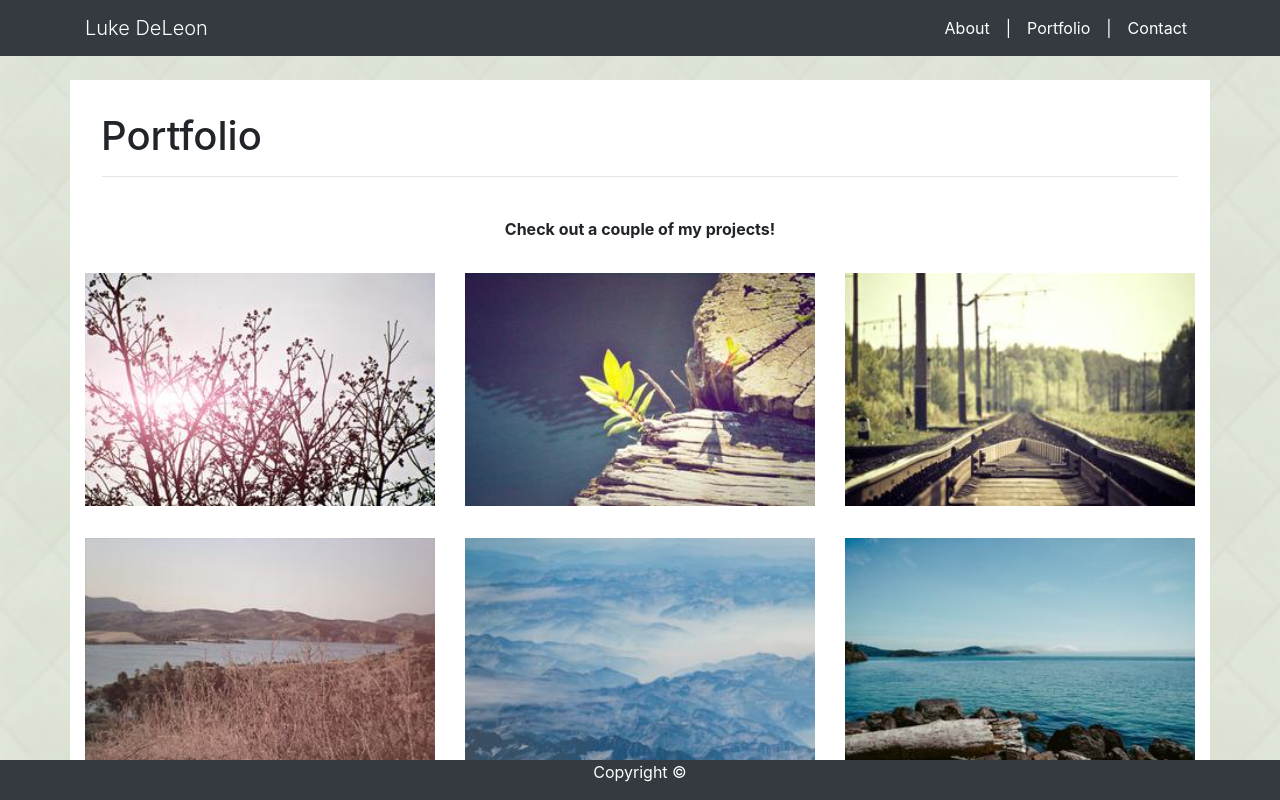
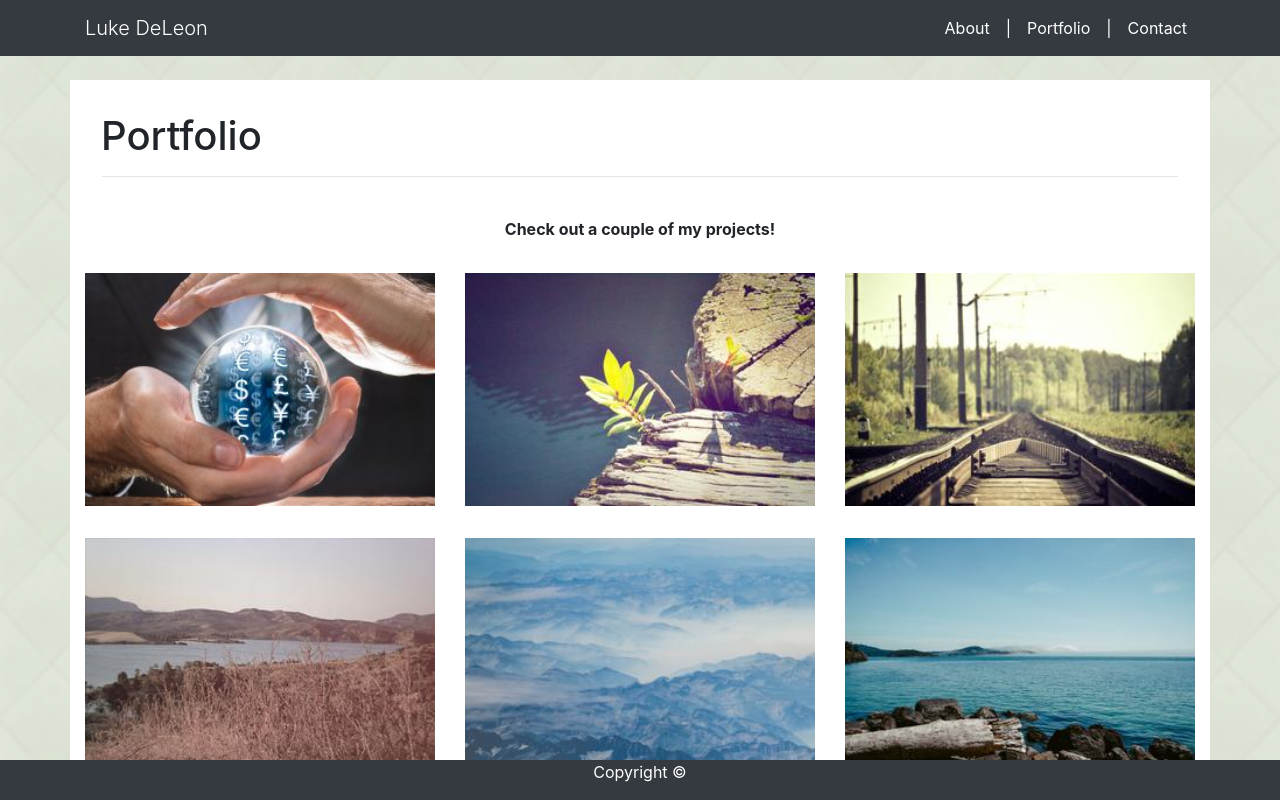
Before and after one commit to KingsOfDeLeon/Bootstrap-Portfolio, a plain HTML site: page portfolio.html in a window 1280 px wide. Drawn offline with nearby package versions, Linux system fonts and the light colour scheme.

Commit message:
updated portfolio with project

```diff
--- a/portfolio.html
+++ b/portfolio.html
@@ -59,7 +59,7 @@
             <div class="row">
                 <div class="col-sm-4 mx-auto">
                     <div class="pb-1 py-3">
-                        <a href="#"> <img class="portImage portImageDescription" src="./assets/images/stock1.jpg"
+                        <a href="https://kingsofdeleon.github.io/Psychic-Game/"> <img class="portImage portImageDescription" src="./assets/images/psychic.jpg"
                                 alt="place Holder Image 1"></a>
                     </div>
                 </div>
```
Also changed, not shown: assets/images/Psychic_Type_Symbol.png (added), assets/images/psychic.jpg (added).
